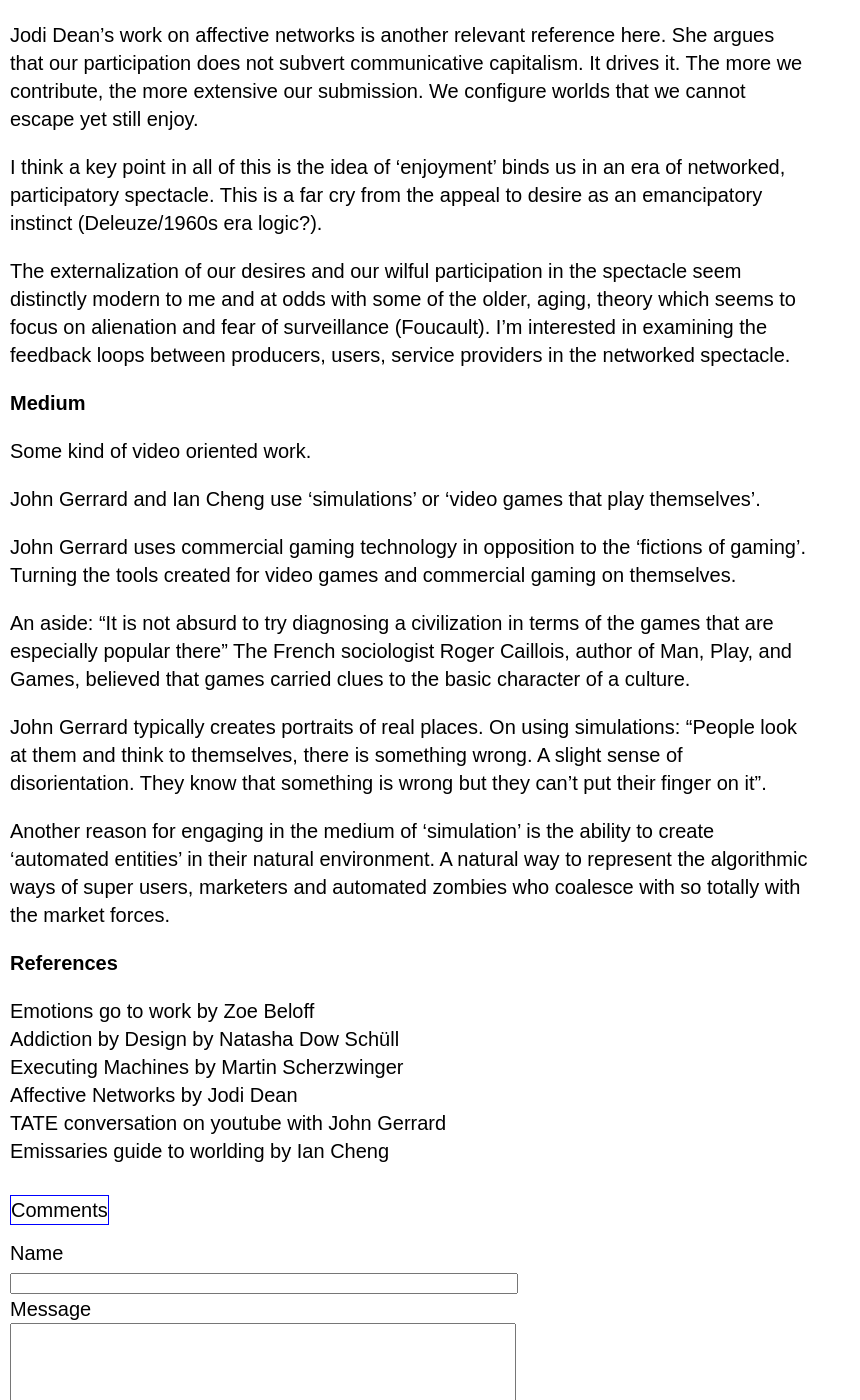
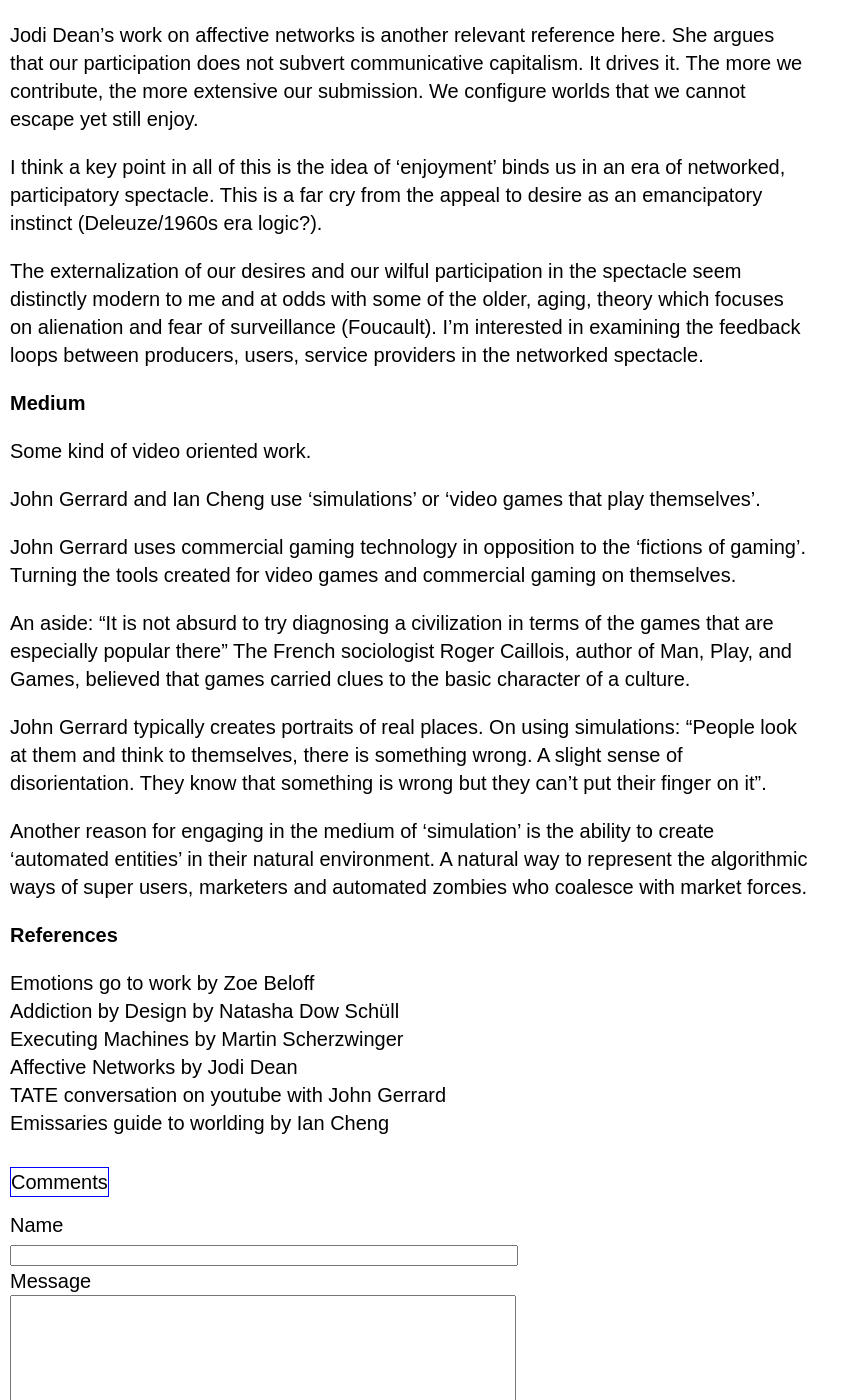
Before and after one commit to samhains/samhains.github.io, a Jekyll site: the page built from blog/_posts/temp/2018-10-14-entrapment-digital-desire.md, in a window 1280 px wide and 1400 px high, scrolled down 1518 px. Shown: the whole window, without its empty margins (0-860 px from the left). Built offline with Jekyll 4.4.1, drawn with Linux system fonts in a browser that asks for light colours; nearby versions of some CDN libraries.

Commit message:
copy edits on digital desire. DONE ok done

```diff
--- a/blog/_posts/temp/2018-10-14-entrapment-digital-desire.md
+++ b/blog/_posts/temp/2018-10-14-entrapment-digital-desire.md
@@ -26,7 +26,7 @@
 
 I think a key point in all of this is the idea of 'enjoyment' binds us in an era of networked, participatory spectacle. This is a far cry from the appeal to desire as an emancipatory instinct (Deleuze/1960s era logic?).
 
-The externalization of our desires and our wilful participation in the spectacle seem distinctly modern to me and at odds with some of the older, aging, theory which seems to focus on alienation and fear of surveillance (Foucault).  I'm interested in examining the feedback loops between producers, users, service providers in the networked spectacle.
+The externalization of our desires and our wilful participation in the spectacle seem distinctly modern to me and at odds with some of the older, aging, theory which focuses on alienation and fear of surveillance (Foucault).  I'm interested in examining the feedback loops between producers, users, service providers in the networked spectacle.
 
 
 **Medium**<br>
@@ -41,7 +41,7 @@
 
 John Gerrard typically creates portraits of real places.  On using simulations: "People look at them and think to themselves, there is something wrong. A slight sense of disorientation. They know that something is wrong but they can't put their finger on it".
 
-Another reason for engaging in the medium of 'simulation' is the ability to create 'automated entities' in their natural environment.  A natural way to represent the algorithmic ways of super users, marketers and automated zombies who coalesce with so totally with the market forces.
+Another reason for engaging in the medium of 'simulation' is the ability to create 'automated entities' in their natural environment.  A natural way to represent the algorithmic ways of super users, marketers and automated zombies who coalesce with market forces.
 
 
 **References**<br>
```
